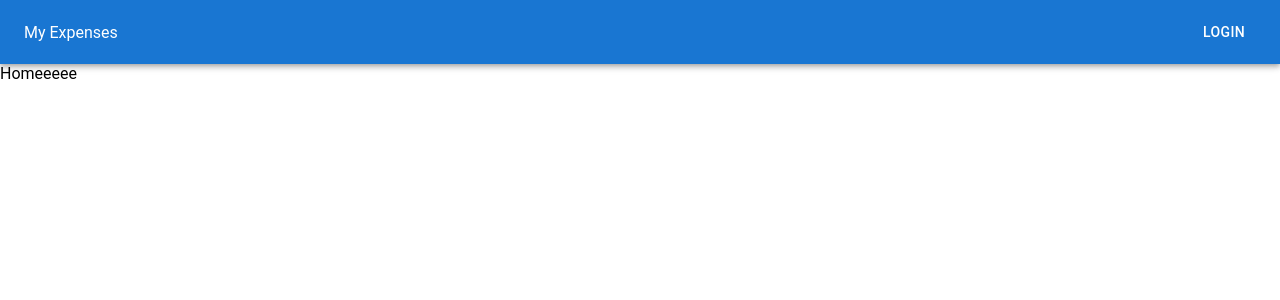
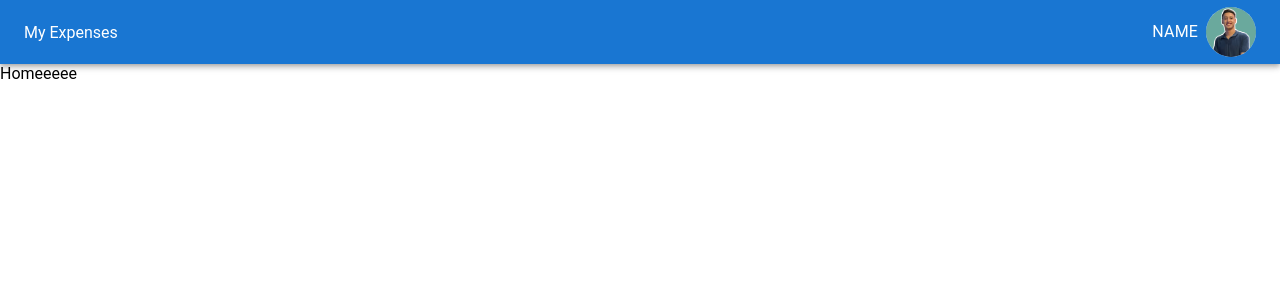
Before and after one commit to Abd0000/mui-toturial, a React (Create React App) app: page / in a window 1280 px wide. Shown: the top 300 px of the page. Built offline with nearby package versions, Linux system fonts and the light colour scheme.

Commit message:
adding avatar and editing its style

```diff
--- a/src/pages/Root.jsx
+++ b/src/pages/Root.jsx
@@ -1,12 +1,7 @@
 import React from "react";
-import AppBar from "@mui/material/AppBar";
 import Toolbar from "@mui/material/Toolbar";
-import Typography from "@mui/material/Typography";
-import Button from "@mui/material/Button";
-import IconButton from "@mui/material/IconButton";
-import MenuIcon from "@mui/icons-material/Menu";
 import { Outlet } from "react-router-dom";
-import { Link } from "@mui/material";
+import { Avatar, Link ,Typography,AppBar} from "@mui/material";
 
 const Root = () => {
   return (
@@ -18,15 +13,26 @@ const Root = () => {
           The Button component is a wrapper for the h6 component. */}
       <AppBar position="static">
         <Toolbar>
-
           {/* using the Link component to create a link to the Home page */}
-          <Link underline="none" color={"inherit"} flexGrow={1}>
+          <Link
+            href="/"
+            underline="none"
+            color={"inherit"}
+            flexGrow={1}
+            sx={{ ":hover": { fontSize: "large" } }}
+          >
             My Expenses
           </Link>
 
-          <Button color="inherit">Login</Button>
+          <Typography variant="body1" color="inherit" mr={1}>
+            NAME
+          </Typography>
+          <Avatar
+            alt="Remy Sharp"
+            src="./images\PhotoRoom-20231020_155127.png"
+            sx={{ width: 50, height: 50 }}
+          />
         </Toolbar>
-
       </AppBar>
       <Outlet />
     </div>
```
Also changed, not shown: public/images/PhotoRoom-20231020_155127.png (added).
